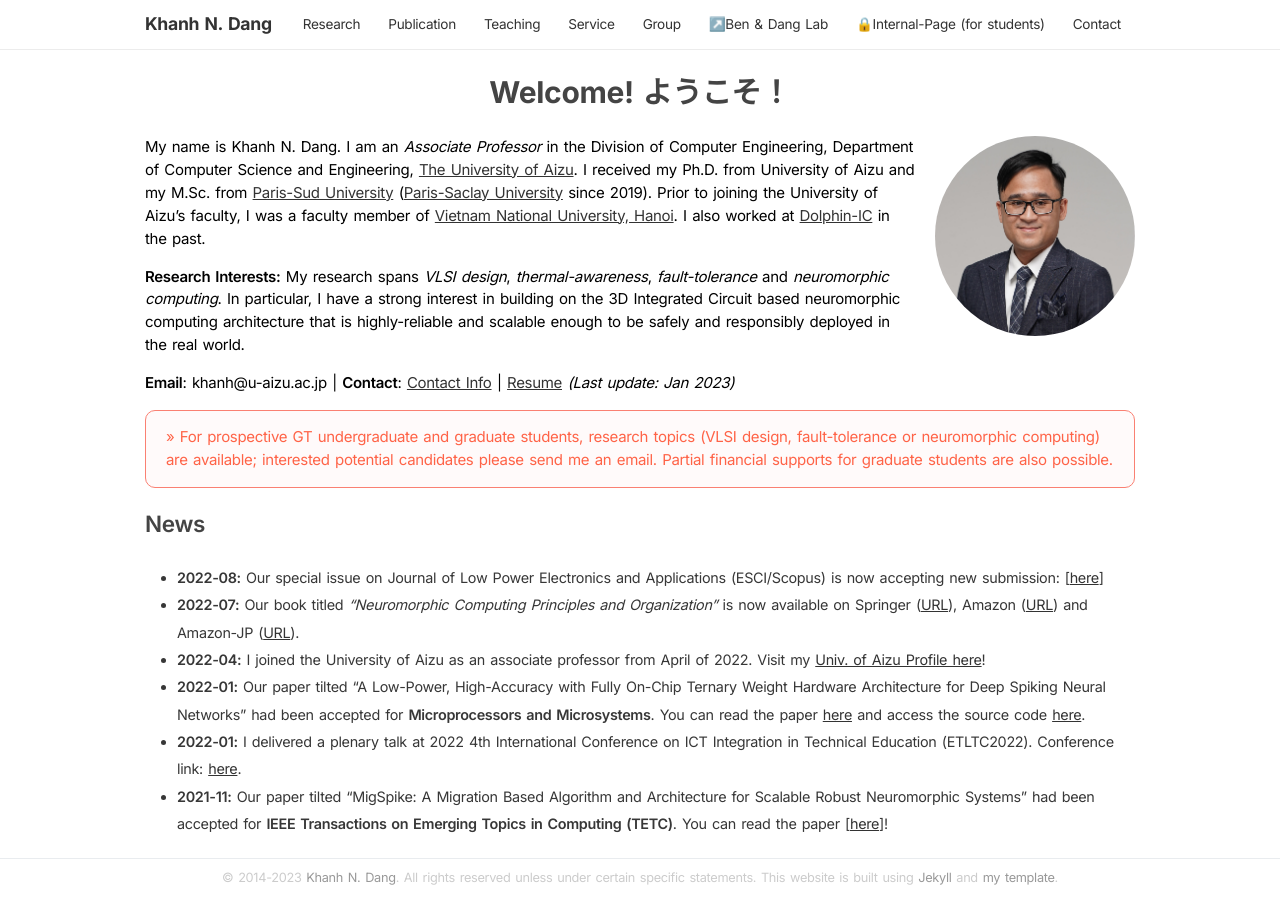
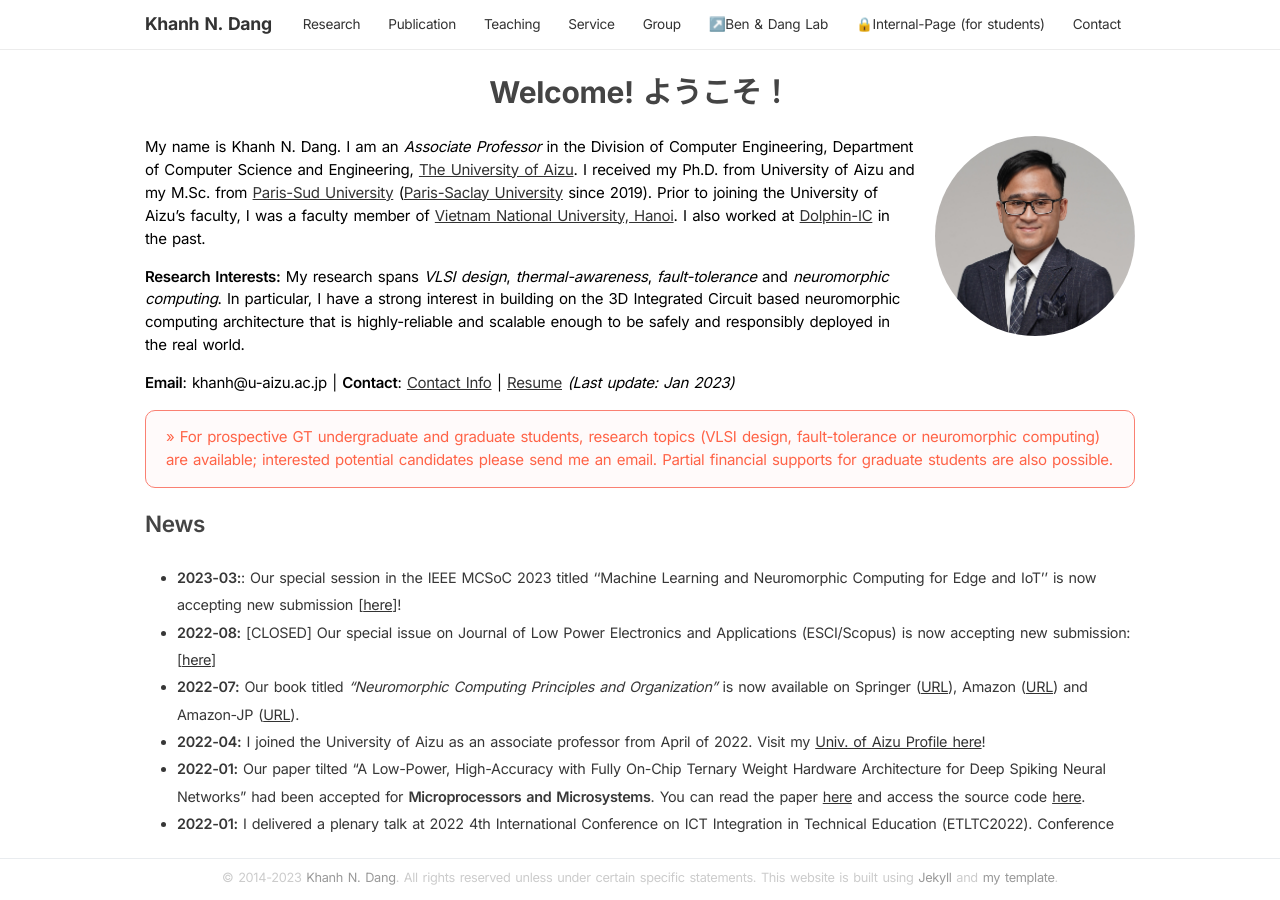
Before and after one commit to khanhdang/minimal-page, a Jekyll site: the page built from index.md, in a window 1280 px wide. Built offline with Jekyll 4.4.1, drawn with Linux system fonts in a browser that asks for light colours.

Commit message:
Update index.md

```diff
--- a/index.md
+++ b/index.md
@@ -29,8 +29,8 @@ also possible.
 
 
 ## News
-
-- **2022-08:** Our special issue on Journal of Low Power Electronics and Applications (ESCI/Scopus) is now accepting new submission: \[[here](https://www.mdpi.com/journal/jlpea/special_issues/DU85TF44GS)\]
+- **2023-03:**: Our special session in the IEEE MCSoC 2023 titled ''Machine Learning and Neuromorphic Computing for Edge and IoT'' is now accepting new submission \[[here](https://mcsoc-forum.org/site/index.php/machine-learning-and-neuromorphic-computing-for-edge-and-iot/)\]!
+- **2022-08:** \[CLOSED\] Our special issue on Journal of Low Power Electronics and Applications (ESCI/Scopus) is now accepting new submission: \[[here](https://www.mdpi.com/journal/jlpea/special_issues/DU85TF44GS)\]
 - **2022-07:** Our book titled *"Neuromorphic Computing Principles and Organization”* is now available on Springer ([URL](https://link.springer.com/book/10.1007/978-3-030-92525-3)), Amazon ([URL](https://www.amazon.com/dp/3030925242/)) and Amazon-JP ([URL](https://www.amazon.co.jp/dp/3030925242/)).
 - **2022-04:** I joined the University of Aizu as an associate professor from April of 2022. Visit my [Univ. of Aizu Profile here](https://u-aizu.ac.jp/research/faculty/detail?cd=90142&lng=en)!
 - **2022-01:** Our paper tilted "A Low-Power, High-Accuracy with Fully On-Chip Ternary Weight Hardware Architecture for Deep Spiking Neural Networks" had been accepted for  **Microprocessors and Microsystems**. You can read the paper [here](../assets/shared-pubs/MICPRO-2022.pdf) and access the source code [here](https://github.com/stanleynguyen7590/TW-SNN).
```
